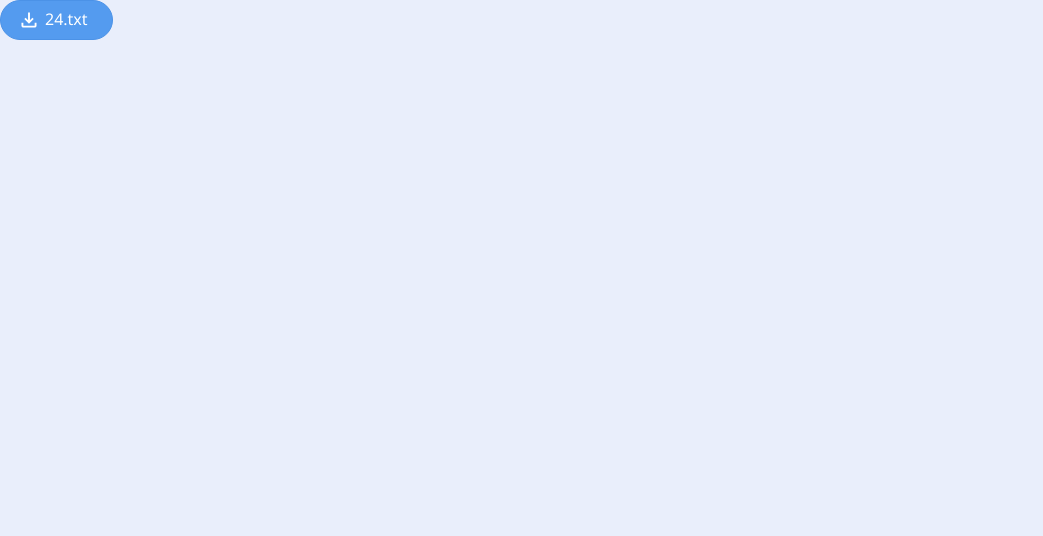
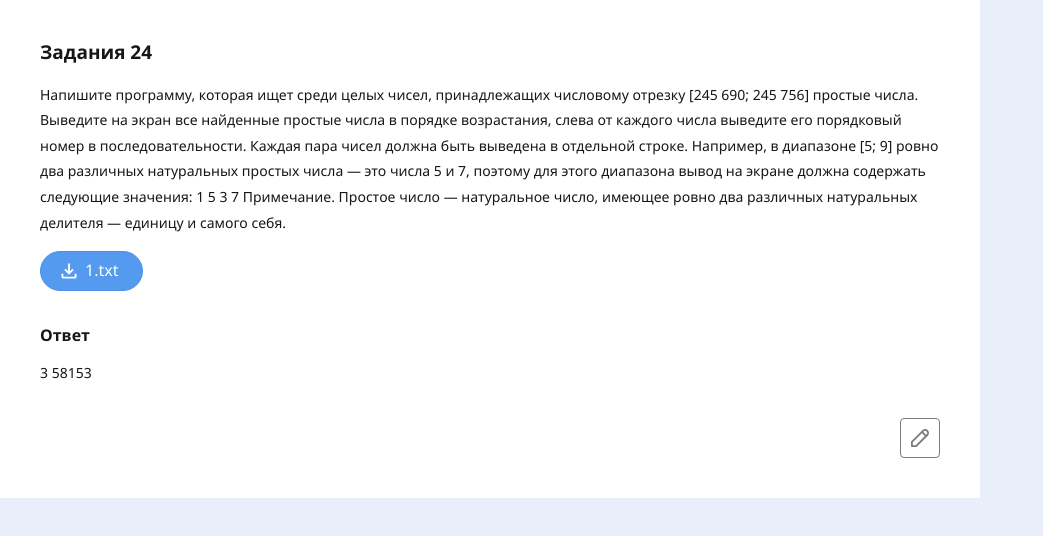
Before and after one commit to Phazerous/tutj-front, a Next.js app: page /test in a window 1280 px wide. Shown: the top 536 px of the page, without its empty margins (0-1043 px from the left). Built offline with nearby package versions, Linux system fonts and the light colour scheme.

Commit message:
TutJ Frontend
v0.0.4

• Implemented custom hook — useFormHook
• Implemented editing task form

```diff
--- a/src/pages/test.tsx
+++ b/src/pages/test.tsx
@@ -52,23 +52,23 @@ const dummy: ITask = {
 
   // print(cnt)`,
   // comment: 'hello world',
-  filesPathes: ['https://faithful.team/api/versions/1.18.zip'],
+  filesPathes: ['http://localhost:3000/files/drozd.txt'],
 };
 
 export default function Text() {
+  return (
+    <Task
+      {...dummy}
+      idx={5}
+    />
+  );
+  //
   // return (
-  //   <Task
-  //     {...dummy}
-  //     idx={5}
+  //   <DownloadableFile
+  //     fileNameWithExtension='24.txt'
+  //     filePath='http://localhost:3000/files/1.txt'
   //   />
   // );
-
-  return (
-    <DownloadableFile
-      fileNameWithExtension='24.txt'
-      filePath='http://localhost:3000/files/1.txt'
-    />
-  );
   // const { data, error } = useSWR('examNums', get);
 
   // return <h1>{data && data.toString()}</h1>;
--- a/src/ui/components/downloadable-file/downloadable-file.module.scss
+++ b/src/ui/components/downloadable-file/downloadable-file.module.scss
@@ -10,6 +10,7 @@
   background-color: #549bef;
   border: 1px solid #4b92e7;
   border-radius: 30px;
+  cursor: pointer;
 
   h6 {
     font-weight: 400;
--- a/src/ui/components/tasks/task/task.module.scss
+++ b/src/ui/components/tasks/task/task.module.scss
@@ -30,3 +30,31 @@
   border-radius: 4px;
   overflow: hidden;
 }
+
+.noPointer {
+  user-select: none;
+}
+
+.edit {
+  align-self: flex-end;
+
+  display: flex;
+  align-items: center;
+  justify-content: center;
+
+  padding: 10px;
+  border: 1px solid #7a7a7a;
+  color: #7a7a7a;
+
+  border-radius: 4px;
+}
+
+.edit:hover {
+  border-color: #505050;
+  color: #505050;
+  background-color: #ebebeb;
+}
+
+.edit:active {
+  background-color: #c9c9c9;
+}
--- a/src/ui/components/tasks/task/task.tsx
+++ b/src/ui/components/tasks/task/task.tsx
@@ -1,3 +1,4 @@
+import Image from 'next/image';
 import ITask from '../../../../interfaces/Task.interface';
 import DownloadableFile from '../../downloadable-file/downloadable-file';
 import styles from './task.module.scss';
@@ -19,11 +20,13 @@ export default function Task({
 
     if (extension === undefined) throw new Error('FilePath Extension Error');
 
-    <DownloadableFile
-      key={idx}
-      fileNameWithExtension={`${idx + 1}.${extension}`}
-      filePath={filePath}
-    />;
+    return (
+      <DownloadableFile
+        key={idx}
+        fileNameWithExtension={`${idx + 1}.${extension}`}
+        filePath={filePath}
+      />
+    );
   });
 
   const codeSegment = !code ? null : (
@@ -61,8 +64,19 @@ export default function Task({
           </div>
           {codeSegment}
           {commentSegment}
+          <div className={styles.edit}>{editIcon}</div>
         </div>
       </article>
     </>
   );
 }
+
+const editIcon = (
+  <Image
+    src='/icons/edit.svg'
+    width={18}
+    height={18}
+    className={styles.noSelect}
+    alt='Edit Icon'
+  />
+);
```
Also changed, not shown: public/icons/edit.svg (added).
